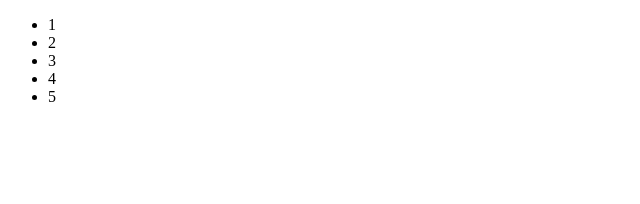
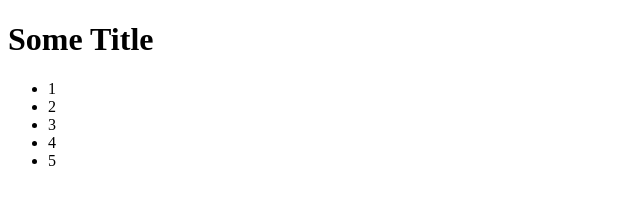
Before and after one commit to jan11eleven/git-demo, a plain HTML site: page index.html in a window 1280 px wide. Shown: the whole page, without its empty margins (0-640 px from the left). Drawn offline with Linux system fonts and the light colour scheme.

Commit message:
add title

```diff
--- a/index.html
+++ b/index.html
@@ -6,6 +6,7 @@
     <title>Document</title>
   </head>
   <body>
+    <h1>Some Title</h1>
     <ul>
       <li>1</li>
       <li>2</li>
```
